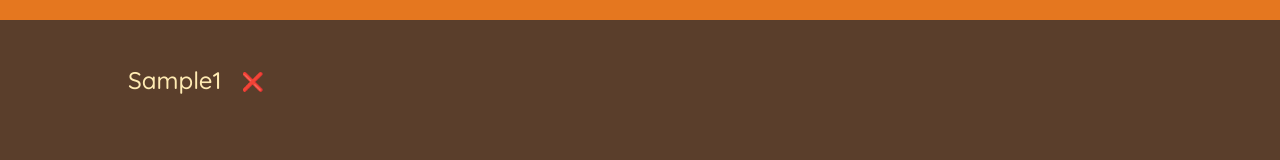
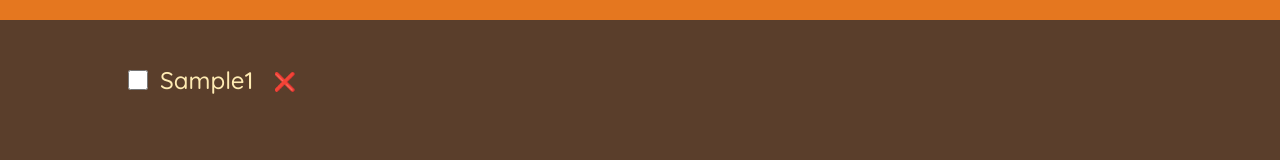
Before and after one commit to AlinFlorescu80/travel-list, a React (Create React App) app: page / in a window 1280 px wide. Both pictures are taken after typing "Sample" into the empty fields and a click on the button "ADD". Shown: the part 257-417 px from the top of the page. Built offline with nearby package versions, Linux system fonts and the light colour scheme.

Commit message:
Added functions as props

```diff
--- a/src/App.js
+++ b/src/App.js
@@ -11,11 +11,23 @@
     setItems((items) => items.filter((item) => item.id !== id));
   }
 
+  function handleToggleItem(id) {
+    setItems((items) =>
+      items.map((item) =>
+        item.id === id ? { ...item, packed: !item.packed } : item
+      )
+    );
+  }
+
   return (
     <div className="app">
       <Logo />
       <Form onAddItems={handleAddItems} />
-      <PackingList items={items} onDeleteItem={handleDeleteItem} />
+      <PackingList
+        items={items}
+        onDeleteItem={handleDeleteItem}
+        onToggleItem={handleToggleItem}
+      />
       <Stats />
     </div>
   );
@@ -67,21 +79,31 @@
   );
 }
 
-function PackingList({ items, onDeleteItem }) {
+function PackingList({ items, onDeleteItem, onToggleItem }) {
   return (
     <div className="list">
       <ul>
         {items.map((item) => (
-          <Item item={item} onDeleteItem={onDeleteItem} key={item.id} />
+          <Item
+            item={item}
+            onDeleteItem={onDeleteItem}
+            onToggleItem={onToggleItem}
+            key={item.id}
+          />
         ))}
       </ul>
     </div>
   );
 }
 
-function Item({ item, onDeleteItem }) {
+function Item({ item, onDeleteItem, onToggleItem }) {
   return (
     <li>
+      <input
+        type="checkbox"
+        value={item.packed}
+        onChange={() => onToggleItem(item.id)}
+      />
       <span style={item.packed ? { textDecoration: "line-through" } : {}}>
         {item.description}
         {item.quantity}
```
